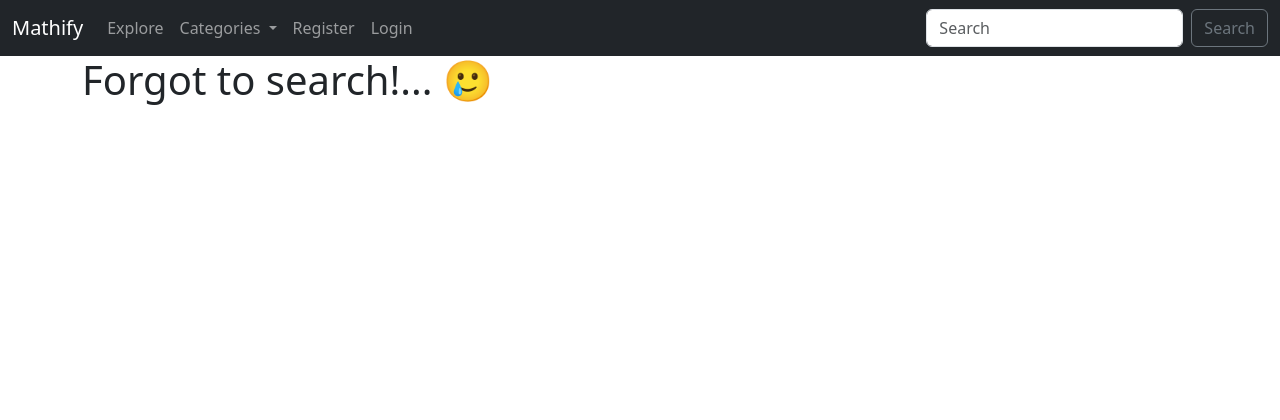
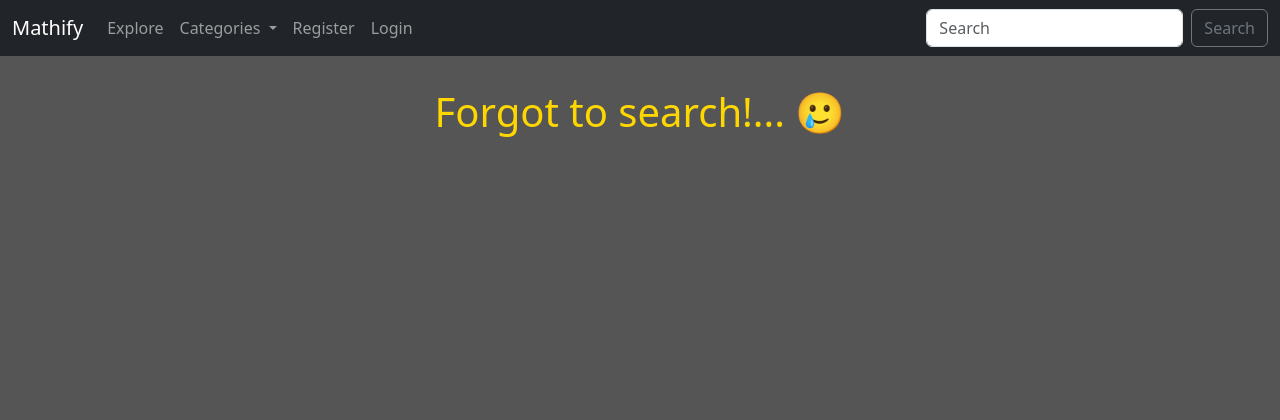
Before and after one commit to Ryan11c/mathify, a Django app: page /search in a window 1280 px wide. Shown: the top 420 px of the page. Run offline with Django 5.2, Linux system fonts and the light colour scheme; data comes from the database, SQL or seed files in the repository; some libraries are stand-ins or nearby versions.

Commit message:
updated css and html for search functionality

```diff
--- a/myApp/templates/myApp/search.html
+++ b/myApp/templates/myApp/search.html
@@ -2,15 +2,16 @@
 {% load static %}
 
 {% block content %}
+    <link rel="stylesheet" href="{% static 'myApp/css/search.css' %}">
     {% if searched %}
         <h1>You searched for {{ searched }}</h1>
         <br/>
-        {% for item in items %}
-           <a href="{% url 'article_details' item.id %}" >{{ item }}</a><br/>
-        {% endfor %}
+        <div class="results-container">
+            {% for item in items %}
+            <a href="{% url 'article_details' item.id %}" >{{ item }}</a><br/>
+            {% endfor %}
+        </div>
     {% else %}
         <h1>Forgot to search!... 🥲</h1>
     {% endif %}
-
-
 {% endblock %}
--- /dev/null
+++ b/static/myApp/css/search.css
@@ -0,0 +1,41 @@
+:root {
+    --dark-gray: #1a1a1a;
+    --light-gray: #2a2a2a;
+    --yellow: #ffd700;
+    --text-color: #ffffff;
+}
+
+body {
+    background-color: #565555;
+}
+
+h1 {
+    margin-top: 2rem;
+    text-align: center;
+    margin-bottom: 2rem;
+    color: var(--yellow);
+}
+
+.results-container {
+    display: flex;
+    flex-direction: column;
+    align-items: center;
+    gap: 1rem;
+}
+
+.results-container a {
+    text-decoration: none;
+    color: var(--yellow);
+    background-color: var(--light-gray);
+    padding: 0.5rem 1rem;
+    border-radius: 5px;
+    box-shadow: 0 4px 15px rgba(0,0,0,0.5);
+    transition: transform 0.3s ease, box-shadow 0.3s ease;
+    font-size: 1rem;
+    font-weight: bold;
+}
+
+.results-container a:hover {
+    transform: translateY(-5px);
+    box-shadow: 0 6px 12px rgba(0, 0, 0, 0.3);
+}
```
